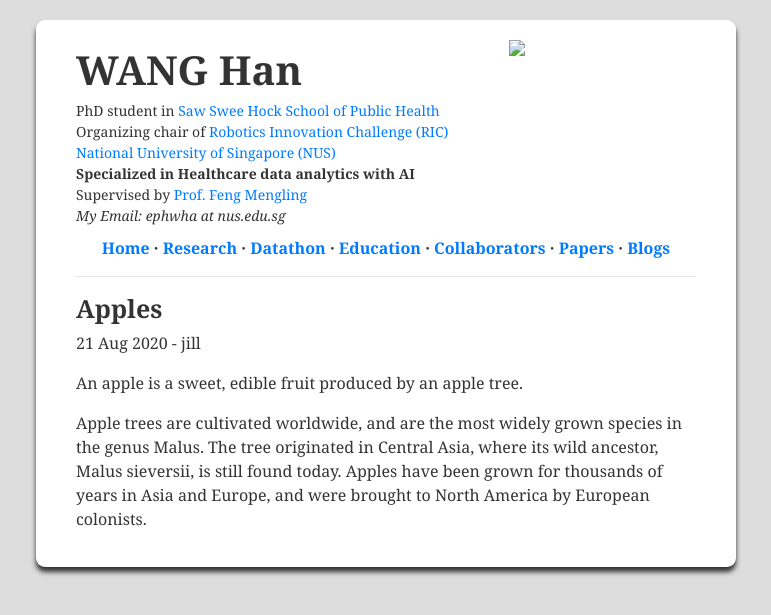
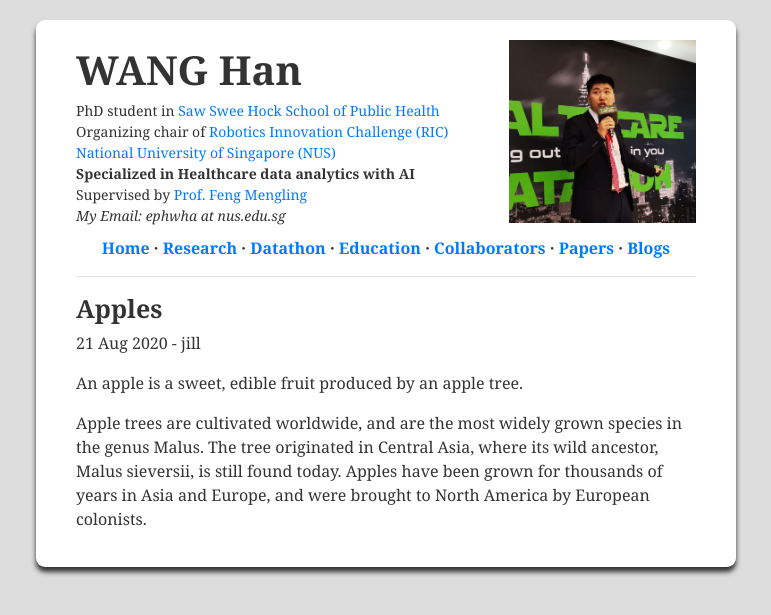
Before and after one commit to Hans0124SG/Hans0124SG.github.io, a Jekyll site: the page built from _posts/2020-08-21-apples.md, in a window 1280 px wide. Shown: the top 615 px of the page, without its empty margins (254-1025 px from the left). Built offline with Jekyll 4.4.1, drawn with Linux system fonts in a browser that asks for light colours.

Commit message:
fixed img

```diff
--- a/_layouts/default.html
+++ b/_layouts/default.html
@@ -29,7 +29,7 @@
      </div>
 
     <div class="col-4">
-    <img class="img-fluid" src="assets/profile_pic.jpg">
+    <img class="img-fluid" src="/assets/profile_pic.jpg">
     </div>
 
  </div>
```
